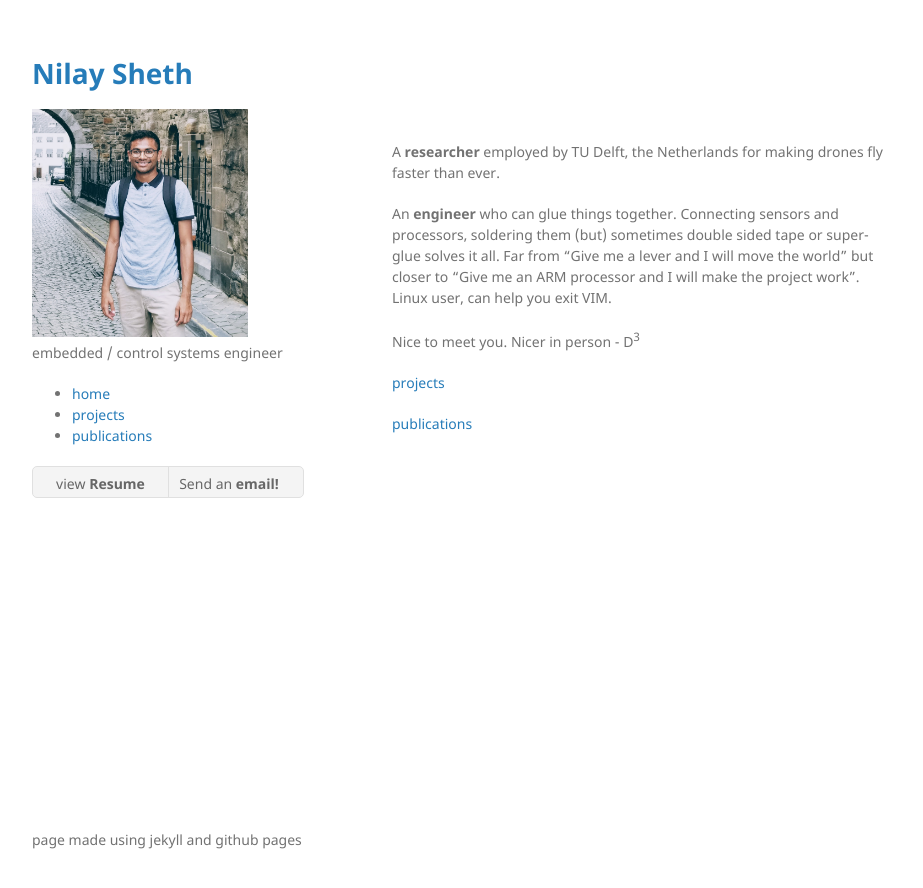
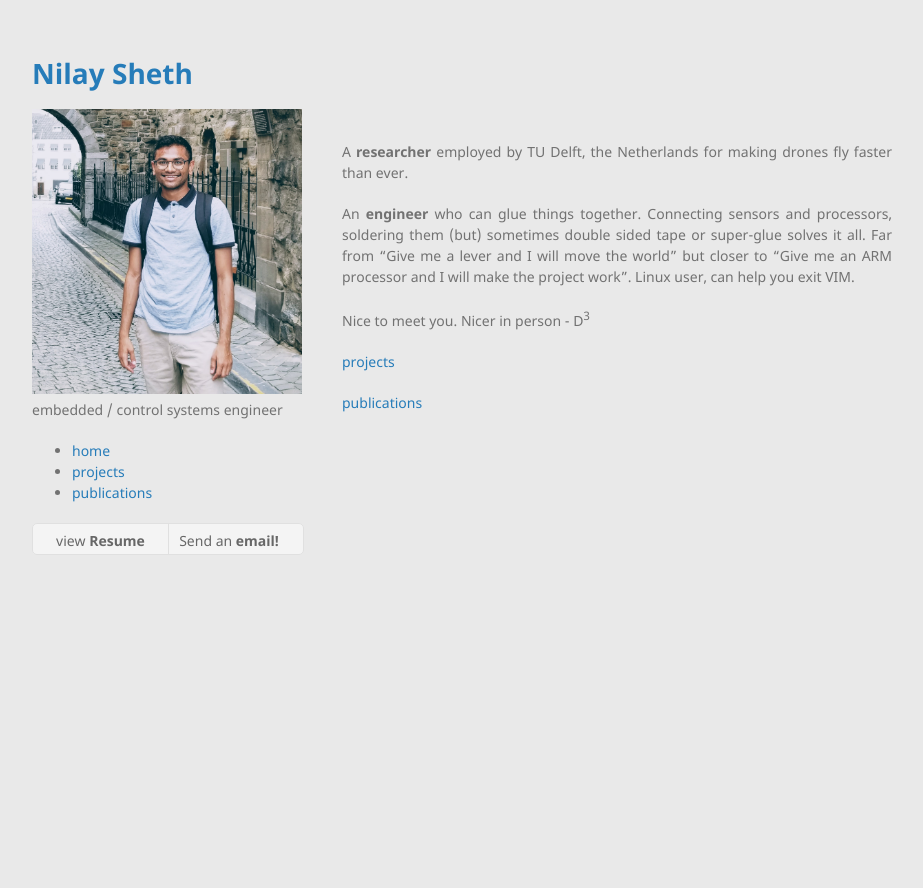
Before and after one commit to nilay994/nilay994.github.io, a Jekyll site: the page built from index.md, in a window 1280 px wide. Shown: the top 888 px of the page, without its empty margins (178-1101 px from the left). Built offline with Jekyll 4.4.1, drawn with Linux system fonts in a browser that asks for light colours.

Commit message:
[theme] justify text and change global bg, rm footer, increase picture size

```diff
--- a/_layouts/default.html
+++ b/_layouts/default.html
@@ -9,7 +9,7 @@
         <h1><a href="{{ "/" | absolute_url }}">{{ site.title | default: site.github.repository_name }}</a></h1>
 
         {% if site.logo %}
-          <img src="{{site.logo | relative_url}}" style="max-width:80%;" alt="Logo" />
+          <img src="{{site.logo | relative_url}}" style="max-width:100%;" alt="Logo" />
         {% endif %}
 
         <p>{{ site.description | default: site.github.project_tagline }}</p>
@@ -42,7 +42,6 @@
 
       </section>
       <footer>
-        page made using jekyll and github pages
       </footer>
     </div>
     <script src="{{ "/assets/js/scale.fix.js" | relative_url }}"></script>
--- a/_layouts/pages.html
+++ b/_layouts/pages.html
@@ -24,7 +24,6 @@
       {{ content }}
       </section>
       <footer>
-      page made using jekyll and github pages
       </footer>
     </div>
     <script src="{{ "/assets/js/scale.fix.js" | relative_url }}"></script>
--- a/_sass/jekyll-theme-minimal.scss
+++ b/_sass/jekyll-theme-minimal.scss
@@ -2,7 +2,7 @@
 @import "rouge-github";
 
 body {
-  background-color: #fff;
+  background-color: #e9e9e9;
   padding:50px;
   font: 14px/1.5 "Noto Sans", "Helvetica Neue", Helvetica, Arial, sans-serif;
   color:#727272;
@@ -58,6 +58,7 @@ a:hover small {
 .wrapper {
   width:860px;
   margin:0 auto;
+  text-align: justify;
 }
 
 blockquote {
@@ -161,7 +162,7 @@ ul.downloads {
 }
 
 section {
-  width:500px;
+  width:550px;
   float:right;
   padding-bottom:50px;
 }
```
